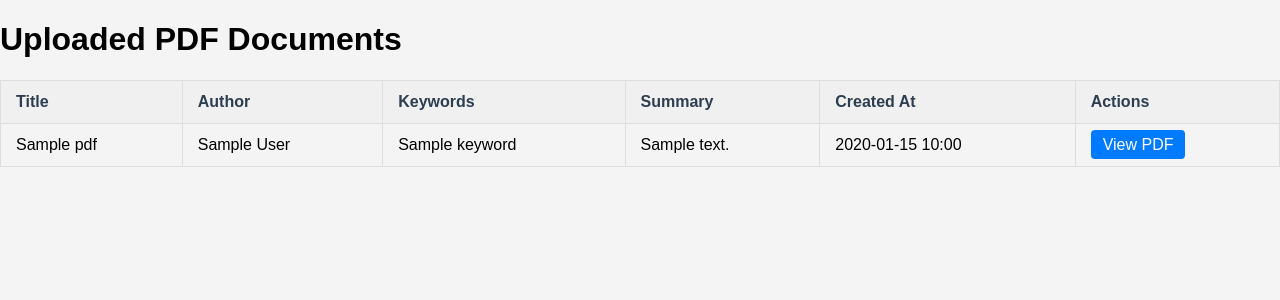
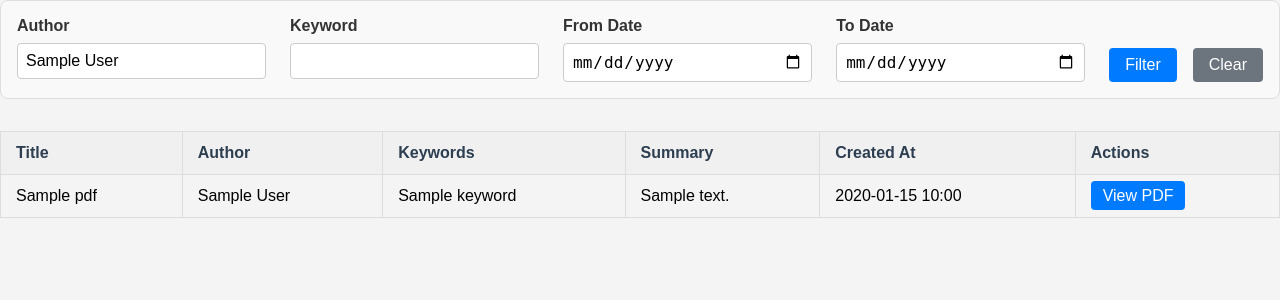
Before and after one commit to babithakur/document-management-system, a Python web app: template templates/list_documents.html in a window 1280 px wide. Shown: the part 112-412 px from the top of the page. Run offline with Jinja, Linux system fonts and the light colour scheme; the template is opened without the code that fills it: most values are stand-ins (such as "Sample title", 1, 10 or a date in 2020).

Commit message:
Added filters feature

```diff
--- a/main.py
+++ b/main.py
@@ -4,7 +4,7 @@
 from fastapi.staticfiles import StaticFiles
 
 app = FastAPI()
-BASE_DIR = Path(__file__).resolve().parent  # this gives /home/babi/Desktop/document_app/dms
+BASE_DIR = Path(__file__).resolve().parent
 app.mount("/static", StaticFiles(directory=BASE_DIR / "static"), name="static")
 app.mount("/uploads", StaticFiles(directory="uploaded_pdfs"), name="uploads")
 app.include_router(routes_router)
--- a/static/css/styles.css
+++ b/static/css/styles.css
@@ -106,3 +106,70 @@
 a.button:hover {
     background-color: #0056b3;
 }
+
+.filter-form {
+    display: flex;
+    flex-wrap: wrap;
+    gap: 1.5rem;
+    padding: 1rem;
+    margin-bottom: 2rem;
+    background-color: #f9f9f9;
+    border: 1px solid #ddd;
+    border-radius: 8px;
+}
+
+.filter-field {
+    display: flex;
+    flex-direction: column;
+    flex: 1 1 200px; /* responsive, min 200px per field */
+}
+
+.filter-field label {
+    margin-bottom: 0.5rem;
+    font-weight: 600;
+    color: #333;
+}
+
+.filter-field input {
+    padding: 0.5rem;
+    border: 1px solid #ccc;
+    border-radius: 4px;
+    font-size: 1rem;
+}
+
+.filter-buttons {
+    display: flex;
+    align-items: flex-end;
+    gap: 1rem;
+    margin-top: auto;
+}
+
+.btn {
+    padding: 0.5rem 1rem;
+    text-decoration: none;
+    border-radius: 4px;
+    font-size: 1rem;
+    cursor: pointer;
+    display: inline-block;
+    transition: background-color 0.2s;
+}
+
+.btn-primary {
+    background-color: #007bff;
+    color: white;
+    border: none;
+}
+
+.btn-primary:hover {
+    background-color: #0056b3;
+}
+
+.btn-secondary {
+    background-color: #6c757d;
+    color: white;
+    text-align: center;
+}
+
+.btn-secondary:hover {
+    background-color: #5a6268;
+}
--- a/templates/index.html
+++ b/templates/index.html
@@ -1,6 +1,6 @@
 {% extends "base.html" %}
 
-{% block title %}Add Document{% endblock %}
+{% block title %}Document Management System{% endblock %}
 
 {% block content %}
 
--- a/templates/list_documents.html
+++ b/templates/list_documents.html
@@ -3,7 +3,30 @@
 {% block title %}List Documents{% endblock %}
 
 {% block content %}
-<h1>Uploaded PDF Documents</h1>
+<form method="get" action="/list_documents" class="filter-form">
+    <div class="filter-field">
+        <label for="author">Author</label>
+        <input type="text" name="author" id="author" value="{{ filters.author }}">
+    </div>
+    <div class="filter-field">
+        <label for="keyword">Keyword</label>
+        <input type="text" name="keyword" id="keyword" value="{{ filters.keyword }}">
+    </div>
+    <div class="filter-field">
+        <label for="date_from">From Date</label>
+        <input type="date" name="date_from" id="date_from" value="{{ filters.date_from }}">
+    </div>
+    <div class="filter-field">
+        <label for="date_to">To Date</label>
+        <input type="date" name="date_to" id="date_to" value="{{ filters.date_to }}">
+    </div>
+    <div class="filter-buttons">
+        <button type="submit" class="btn btn-primary">Filter</button>
+        <a href="/list_documents" class="btn btn-secondary">Clear</a>
+    </div>
+</form>
+
+
 <table>
     <thead>
         <tr>
```
Also changed, not shown: routes/routes.py (+48 -4 lines).
